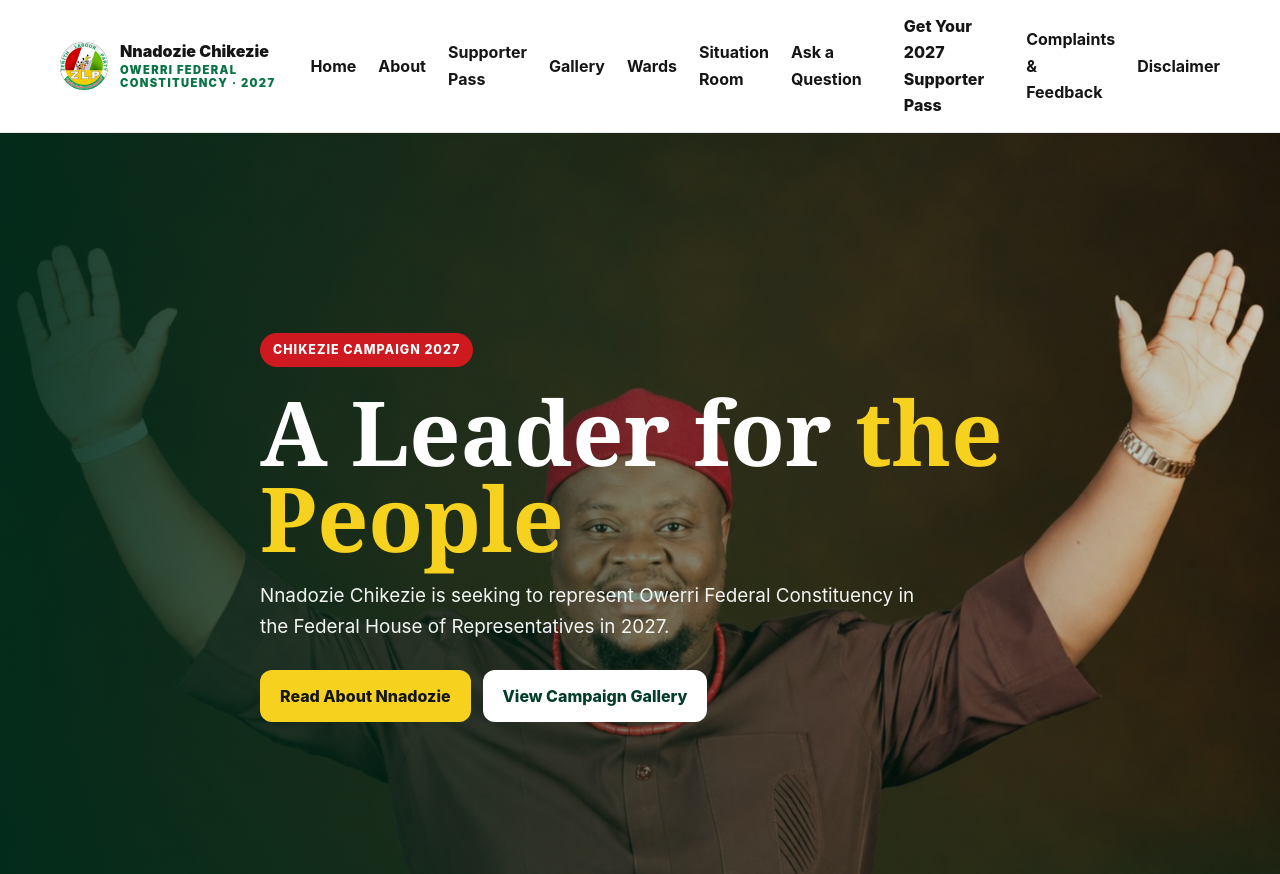
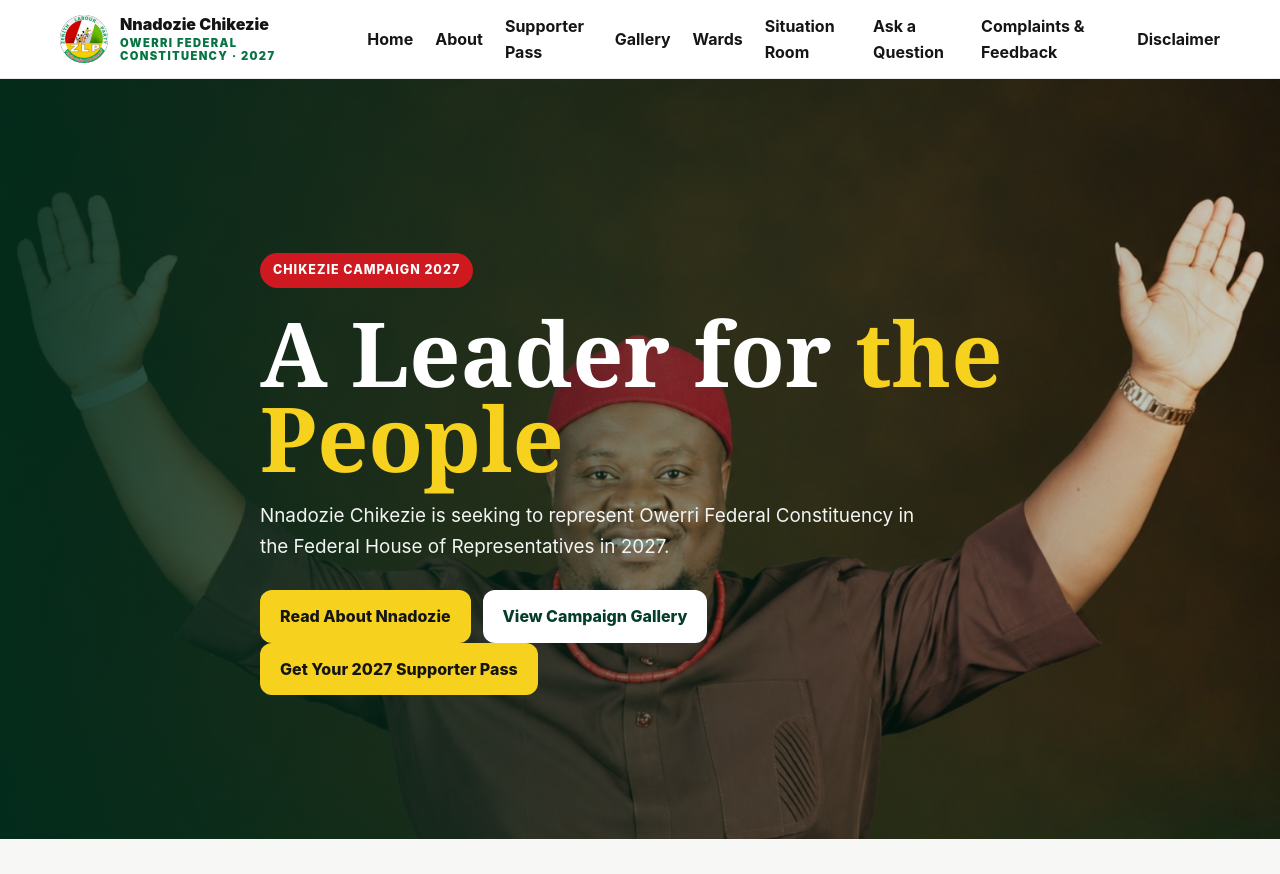
Before and after one commit to Uchefada/campaign-website, a plain HTML site: page index.html in a window 1280 px wide. Shown: the top 874 px of the page. Drawn offline with Linux system fonts and the light colour scheme.

Commit message:
Restore 'Get Your 2027 Supporter Pass' link

```diff
--- a/index.html
+++ b/index.html
@@ -123,7 +123,6 @@
           <a href="wards.html">Wards</a>
           <a href="results.html">Situation Room</a>
           <a href="index.html#questions">Ask a Question</a>
-          <a href="badge.html" class="btn primary">Get Your 2027 Supporter Pass</a>
           <a href="index.html#complaints">Complaints &amp; Feedback</a>
           <a href="disclaimer.html">Disclaimer</a>
             </nav>
@@ -140,6 +139,7 @@
       <a class="btn btn-primary" href="about.html">Read About Nnadozie</a>
       <a class="btn btn-secondary" href="#gallery">View Campaign Gallery</a>
     </div>
+    <a class="btn btn-primary" href="badge.html">Get Your 2027 Supporter Pass</a>
   </div>
 </section>
 
```
